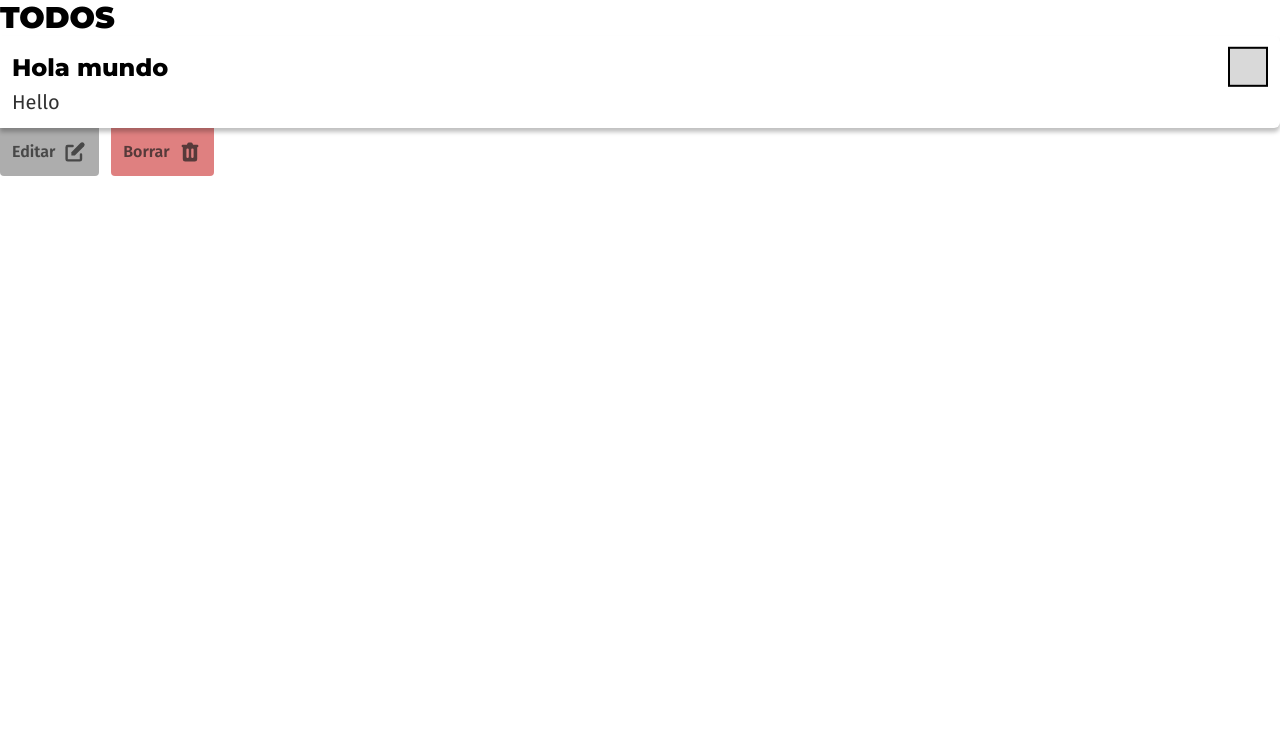
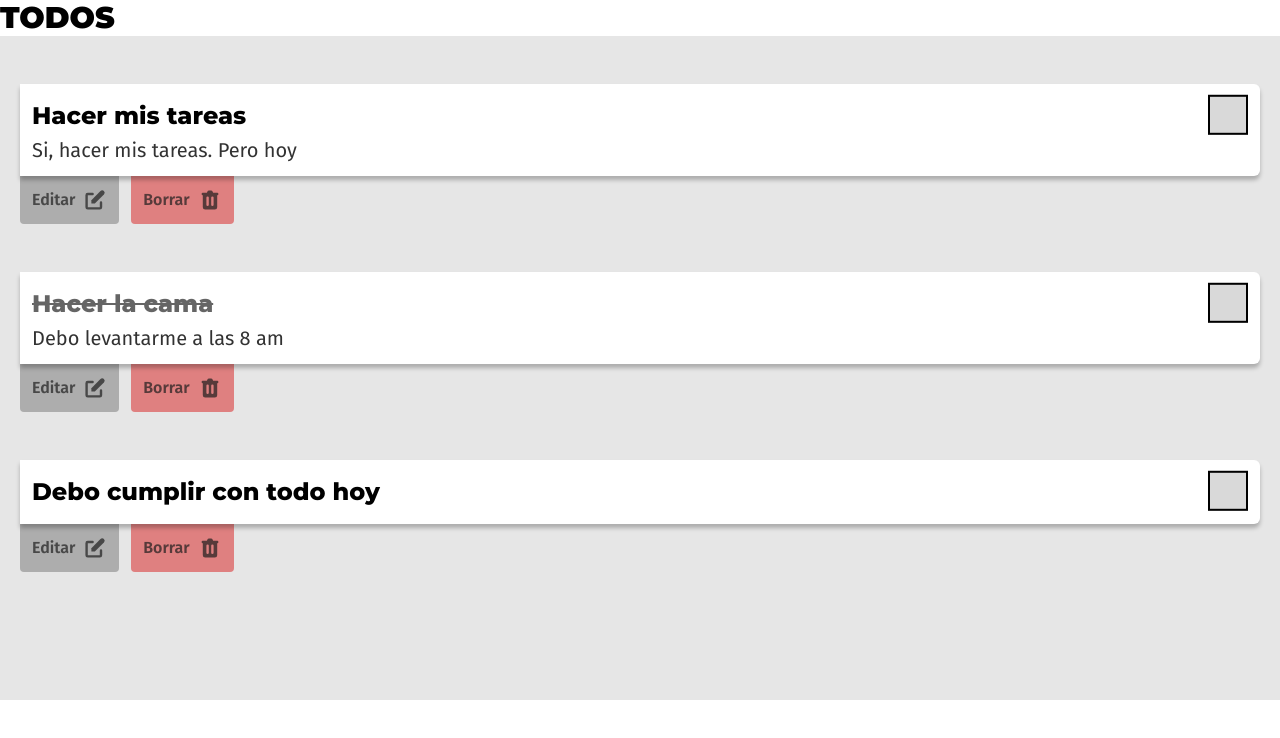
Before and after one commit to dereksamuel/todo-app, a React (Vite) app: page / in a window 1280 px wide. Shown: the top 738 px of the page. Built offline with nearby package versions, Linux system fonts and the light colour scheme.

Commit message:
done render todolist

```diff
--- a/src/App.jsx
+++ b/src/App.jsx
@@ -1,12 +1,27 @@
 import React from "react";
-import { TodoItem } from "@/components/Molecules/TodoItem";
 import { Text } from "@/components/Atoms/Text";
+import { TodoList } from "./components/Organisms/TodoList";
 
 function App() {
+  const todoList = [
+    {
+      title: "Hacer mis tareas",
+      description: "Si, hacer mis tareas. Pero hoy",
+    },
+    {
+      title: "Hacer la cama",
+      description: "Debo levantarme a las 8 am",
+      isDone: true,
+    },
+    {
+      title: "Debo cumplir con todo hoy",
+    },
+  ];
+
   return (
     <div>
       <Text variant="title">todos</Text>
-      <TodoItem title="Hola mundo">Hello</TodoItem>
+      <TodoList todoList={todoList} />
     </div>
   );
 }
--- a/src/components/Molecules/TodoItem/index.jsx
+++ b/src/components/Molecules/TodoItem/index.jsx
@@ -8,14 +8,17 @@ import { Button } from "../../Atoms/Button";
 
 import "./styles.scss";
 
-function TodoItem({ title, children }) {
-  const [isChecked, setIsChecked] = useState(false);
+function TodoItem({ title, children, isDone = false }) {
+  const [isChecked, setIsChecked] = useState(isDone);
 
   return (
     <div data-testid="todo-item" className="todo-item-container">
       <div className="todo-item rounded-e-md p-3 z-10 relative bg-white">
         <label className="todo-item-title-container flex items-center justify-between">
-          <Text variant="subtitle" className={isChecked ? "line-through" : ""}>
+          <Text
+            variant="subtitle"
+            className={isChecked ? "line-through opacity-60" : ""}
+          >
             {title}
           </Text>
           <Input variant="checkbox" onChange={() => setIsChecked(!isChecked)} />
@@ -38,6 +41,7 @@ function TodoItem({ title, children }) {
 
 TodoItem.propTypes = {
   title: PropTypes.string.isRequired,
+  isDone: PropTypes.bool,
   children: PropTypes.any,
 };
 
--- /dev/null
+++ b/src/components/Organisms/TodoList/index.jsx
@@ -0,0 +1,32 @@
+import React from "react";
+import PropTypes from "prop-types";
+
+import { TodoItem } from "../../Molecules/TodoItem";
+import "./styles.scss";
+
+function TodoList({ todoList }) {
+  return (
+    <div
+      data-testid="todo-list"
+      className="todo-list-container bg-secondary px-5 pt-12 pb-32 flex flex-col gap-12"
+    >
+      {todoList && todoList.length
+        ? todoList.map((todoItem, index) => (
+            <TodoItem
+              key={index}
+              isDone={todoItem.isDone}
+              title={todoItem.title}
+            >
+              {todoItem.description}
+            </TodoItem>
+          ))
+        : null}
+    </div>
+  );
+}
+
+TodoList.propTypes = {
+  todoList: PropTypes.array.isRequired,
+};
+
+export { TodoList };
--- /dev/null
+++ b/src/components/Organisms/TodoList/styles.scss
@@ -0,0 +1,2 @@
+.todo-list-container {
+}
--- a/src/styles/styles.scss
+++ b/src/styles/styles.scss
@@ -9,6 +9,7 @@
   padding: 0;
   box-sizing: border-box;
   font-family: "Fira Sans", sans-serif;
+  transition: 0.5s all;
 }
 
 html,
```
Also changed, not shown: 1 other file (tests, documents, lock files or other folders).
